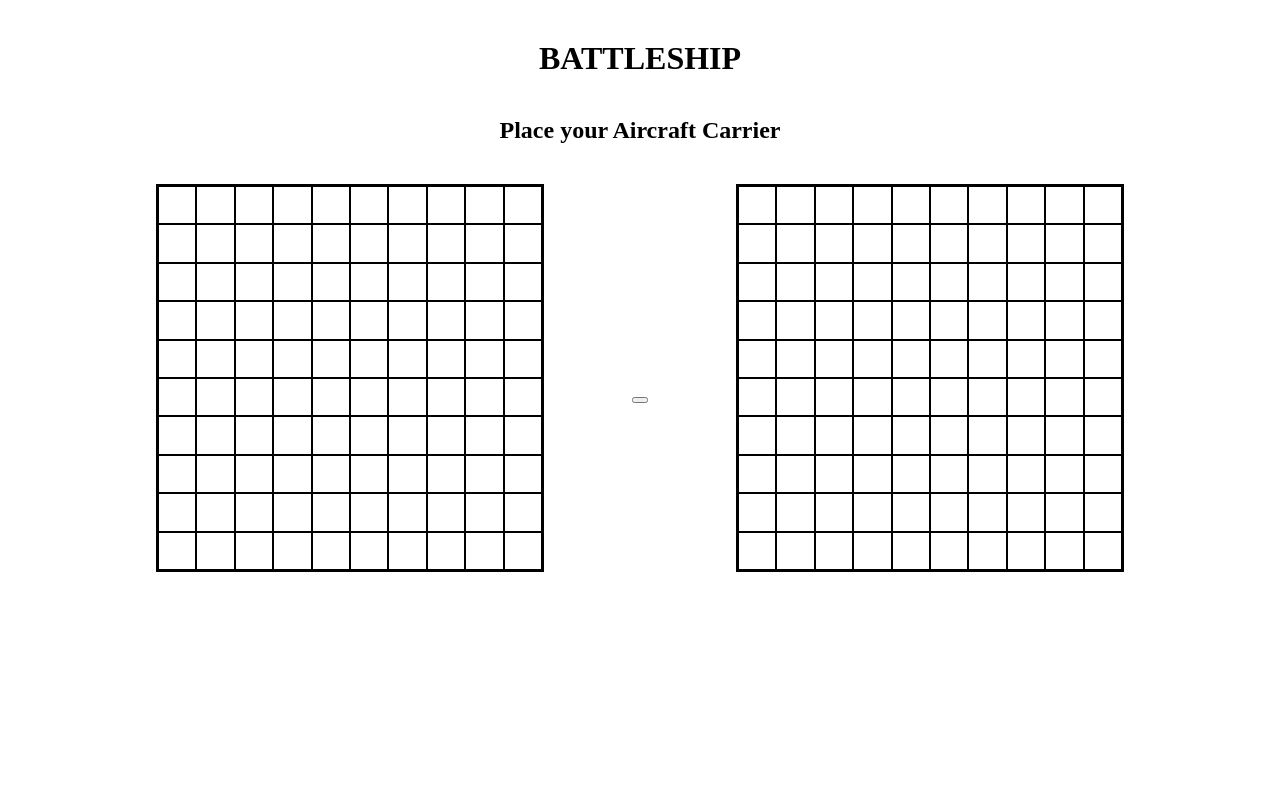
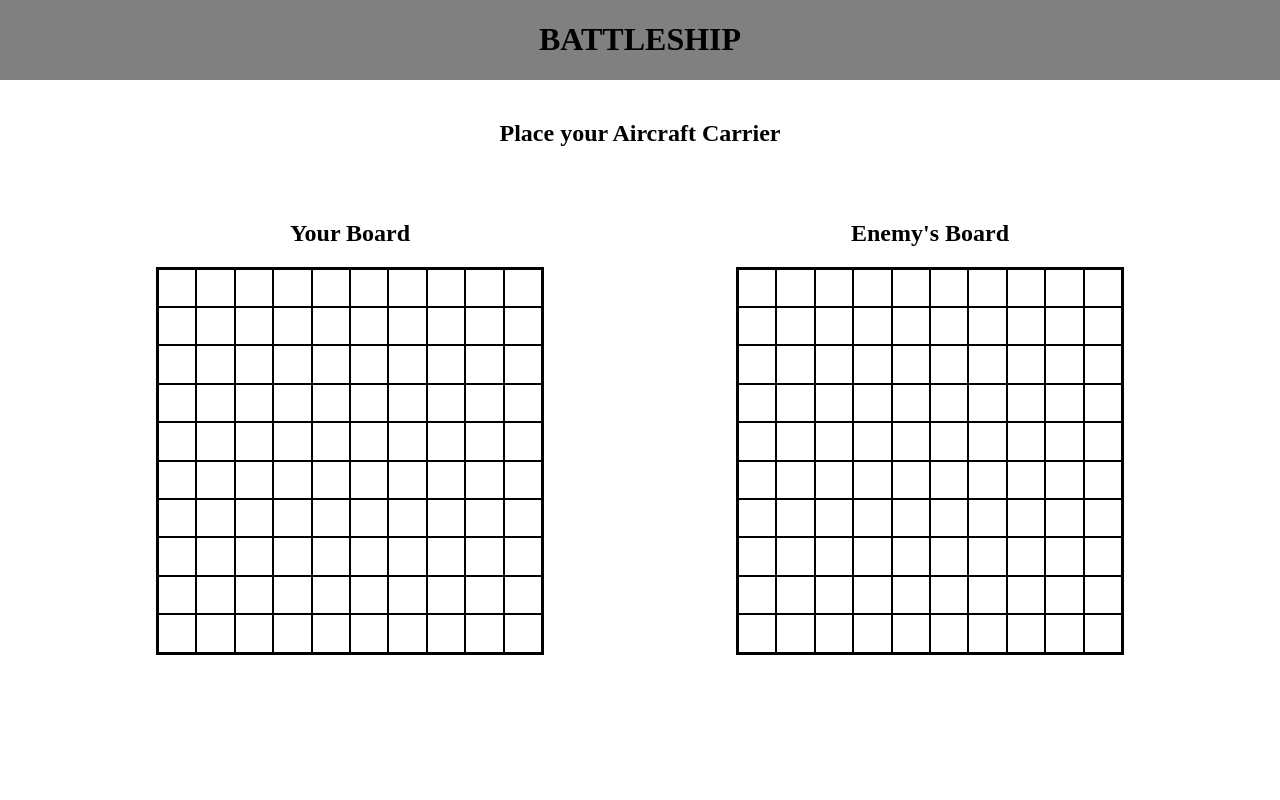
Before and after one commit to 0xamitr/battleship, a plain HTML site: page index.html in a window 1280 px wide. Drawn offline with Linux system fonts and the light colour scheme.

Commit message:
Add files via upload

```diff
--- a/index.html
+++ b/index.html
@@ -9,12 +9,22 @@
     <link rel="stylesheet" href="style.css">
 </head>
 <body>
-    <h1 id="title">BATTLESHIP</h1>
-    <h2 id="status"></h2>
-    <div id="game">
-        <div class="gameboard" id="one"></div>
-        <div class="gameboard" id="two"></div>
+    <div id="header">
+        <h1 id="title">BATTLESHIP</h1>
     </div>
-    <button id="button"></button>
+    <div id="main">
+        <h2 id="status"></h2>
+        <div id="game">
+            <div class="board">
+                <h2>Your Board</h2>
+                <div class="gameboard" id="one"></div>
+            </div>
+            <div class="board">
+                <h2>Enemy's Board</h2>
+                <div class="gameboard" id="two"></div>
+            </div>
+        </div>
+        <!-- <button id="button"></button> -->
+    </div>
 </body>
 </html>
--- a/style.css
+++ b/style.css
@@ -6,7 +6,21 @@ body, html{
 body{
     display: flex;
     flex-direction: column;
-    gap: 5vh;
+    align-items: center;
+}
+#main{
+    margin-top: 5vh;
+    display: flex;
+    flex-direction: column;
+    align-items: center;
+    height: 90vh;
+}
+#header{
+    height: 10vh;
+    width: 100vw;
+    background-color: grey;
+    display: flex;
+    justify-content: center;
     align-items: center;
 }
 #game{
@@ -27,13 +41,16 @@ body{
     left: 50%;
     transform: translate(-50%, -50%);
 }
-#title{
-    margin: 0;
-    margin-top: 5vh;
-}
 #status{
     margin: 0;
+    text-align: center;
+    height: 10vh;
 }
 .player1.selected{
     background-color: red;
 }
+.board{
+    display: flex;
+    flex-direction: column;
+    align-items: center;
+}
```
Also changed, not shown: main.js.
